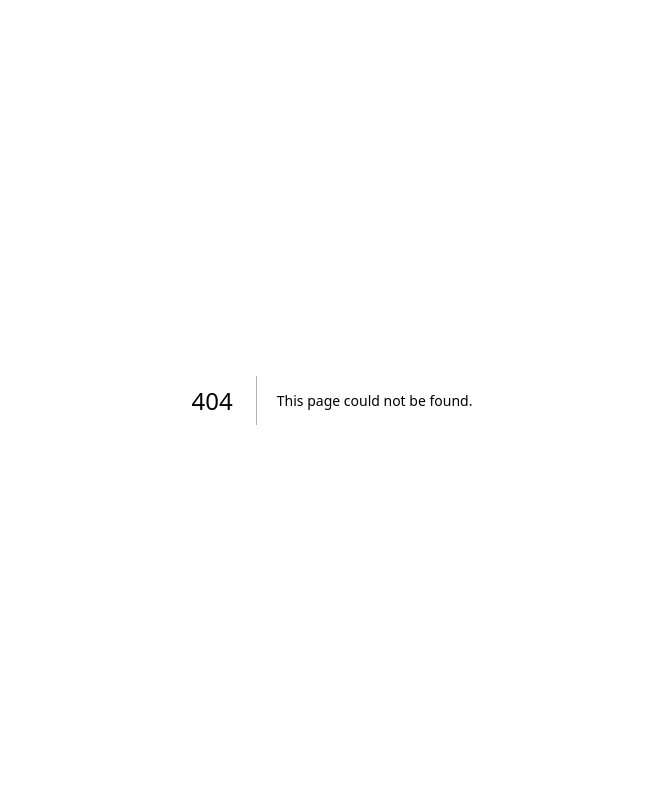
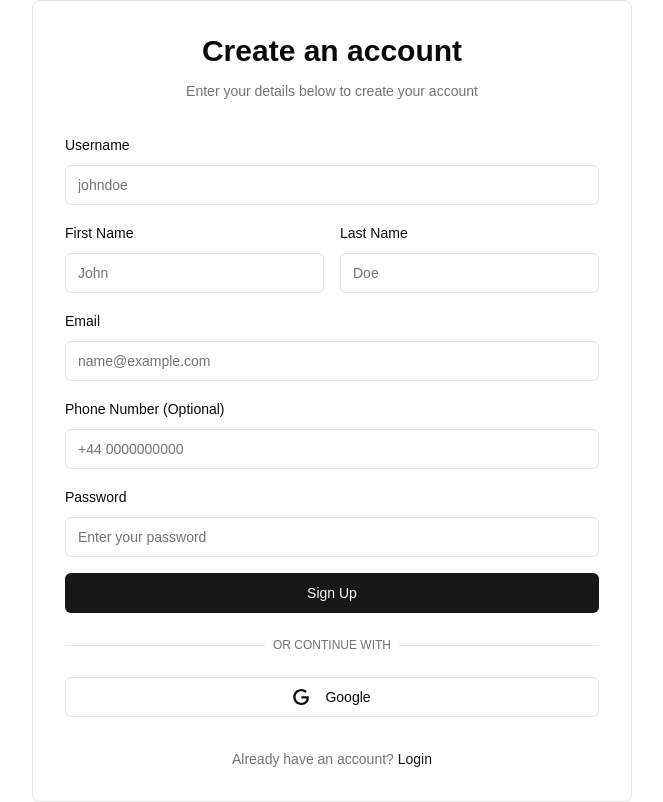
Before and after one commit to Egham-4/Royal-Hackaway-V8, a Next.js app in the folder frontend/: page /signup in a window 1280 px wide. Before the commit this address had no page. Shown: the whole page, without its empty margins (308-971 px from the left). Built offline with nearby package versions, Linux system fonts and the light colour scheme.

Commit message:
completed signup frontend

```diff
--- a/frontend/package.json
+++ b/frontend/package.json
@@ -13,6 +13,7 @@
     "@radix-ui/react-collapsible": "^1.1.3",
     "@radix-ui/react-dialog": "^1.1.6",
     "@radix-ui/react-dropdown-menu": "^2.1.6",
+    "@radix-ui/react-label": "^2.1.2",
     "@radix-ui/react-separator": "^1.1.2",
     "@radix-ui/react-slot": "^1.1.2",
     "@radix-ui/react-tooltip": "^1.1.8",
--- a/frontend/src/app/page.tsx
+++ b/frontend/src/app/page.tsx
@@ -1,11 +1,41 @@
 import Image from "next/image";
 import { ModeToggle } from "@/components/ModeToggle";
+import { Button } from "@/components/ui/button";
+import Link from "next/link";
+
 export default function Home() {
   return (
-    <div className="flex min-h-screen flex-col items-center justify-between p-24">
-      <h1>Landing Page...</h1>
-      <h2>Dark Mode Toggle</h2>
-      <ModeToggle />
+    <div className="min-h-screen">
+      <nav className="flex items-center justify-between p-6">
+        <div className="flex items-center gap-2">
+          <Image src="/logo.png" alt="Logo" width={40} height={40} />
+          <span className="text-xl font-bold">Analytics AI</span>
+        </div>
+        <div className="flex items-center gap-4">
+          <ModeToggle />
+          <Button variant="outline">Log in</Button>
+          <Button>
+            <Link href="/signup">Sign Up</Link>
+          </Button>
+        </div>
+      </nav>
+
+      <main className="container mx-auto px-6 py-16 text-center">
+        <h1 className="text-5xl font-bold tracking-tight">
+          Data Analysis & AI Insights
+          <br />
+          <span className="text-primary">for Your Business</span>
+        </h1>
+        <p className="mt-6 text-xl text-muted-foreground">
+          Transform your SME with powerful analytics and AI-driven insights
+        </p>
+        <div className="mt-10 flex justify-center gap-4">
+          <Button size="lg">Get Started</Button>
+          <Button size="lg" variant="outline">
+            Learn More
+          </Button>
+        </div>
+      </main>
     </div>
   );
 }
--- /dev/null
+++ b/frontend/src/app/signup/page.tsx
@@ -0,0 +1,128 @@
+"use client";
+
+import { useState } from "react";
+import Link from "next/link";
+import { Button } from "@/components/ui/button";
+import { Input } from "@/components/ui/input";
+import { Label } from "@/components/ui/label";
+import { Icons } from "@/components/icons";
+
+export default function SignUpPage() {
+  const [isLoading, setIsLoading] = useState(false);
+
+  async function onSubmit(event: React.SyntheticEvent) {
+    event.preventDefault();
+    setIsLoading(true);
+    setTimeout(() => {
+      setIsLoading(false);
+    }, 3000);
+  }
+
+  return (
+    <div className="min-h-screen flex items-center justify-center bg-background">
+      <div className="relative mx-auto w-full max-w-[600px] space-y-8 p-8 border rounded-lg shadow-sm">
+        <div className="flex flex-col space-y-3 text-center">
+          <h1 className="text-3xl font-bold">Create an account</h1>
+          <p className="text-sm text-muted-foreground">
+            Enter your details below to create your account
+          </p>
+        </div>
+
+        <div className="space-y-6">
+          <form onSubmit={onSubmit} className="space-y-4">
+            <div className="space-y-2">
+              <Label htmlFor="username">Username</Label>
+              <Input
+                id="username"
+                placeholder="johndoe"
+                type="text"
+                autoCapitalize="none"
+                autoComplete="username"
+                autoCorrect="off"
+                disabled={isLoading}
+              />
+            </div>
+
+            <div className="grid gap-4 grid-cols-2">
+              <div className="space-y-2">
+                <Label htmlFor="firstName">First Name</Label>
+                <Input id="firstName" placeholder="John" disabled={isLoading} />
+              </div>
+              <div className="space-y-2">
+                <Label htmlFor="lastName">Last Name</Label>
+                <Input id="lastName" placeholder="Doe" disabled={isLoading} />
+              </div>
+            </div>
+
+            <div className="space-y-2">
+              <Label htmlFor="email">Email</Label>
+              <Input
+                id="email"
+                placeholder="name@example.com"
+                type="email"
+                autoCapitalize="none"
+                autoComplete="email"
+                autoCorrect="off"
+                disabled={isLoading}
+              />
+            </div>
+
+            <div className="space-y-2">
+              <Label htmlFor="phone">Phone Number (Optional)</Label>
+              <Input
+                id="phone"
+                placeholder="+44 0000000000"
+                type="tel"
+                autoComplete="tel"
+                disabled={isLoading}
+              />
+            </div>
+
+            <div className="space-y-2">
+              <Label htmlFor="password">Password</Label>
+              <Input
+                id="password"
+                placeholder="Enter your password"
+                type="password"
+                disabled={isLoading}
+              />
+            </div>
+
+            <Button className="w-full" disabled={isLoading}>
+              {isLoading && (
+                <Icons.spinner className="mr-2 h-4 w-4 animate-spin" />
+              )}
+              Sign Up
+            </Button>
+          </form>
+
+          <div className="relative">
+            <div className="absolute inset-0 flex items-center">
+              <span className="w-full border-t" />
+            </div>
+            <div className="relative flex justify-center text-xs uppercase">
+              <span className="bg-background px-2 text-muted-foreground">
+                Or continue with
+              </span>
+            </div>
+          </div>
+
+          <Button variant="outline" className="w-full" disabled={isLoading}>
+            <Icons.google className="mr-2 h-4 w-4" />
+            Google
+          </Button>
+        </div>
+
+        <p className="text-center text-sm text-muted-foreground">
+          Already have an account?{" "}
+          <Link
+            href="/login"
+            className="font-medium text-primary hover:underline"
+          >
+            Login
+          </Link>
+        </p>
+      </div>
+    </div>
+  );
+}
--- /dev/null
+++ b/frontend/src/components/icons.tsx
@@ -0,0 +1,13 @@
+import { Loader2 } from "lucide-react";
+
+export const Icons = {
+  spinner: Loader2,
+  google: (props: any) => (
+    <svg role="img" viewBox="0 0 24 24" {...props}>
+      <path
+        fill="currentColor"
+        d="M12.48 10.92v3.28h7.84c-.24 1.84-.853 3.187-1.787 4.133-1.147 1.147-2.933 2.4-6.053 2.4-4.827 0-8.6-3.893-8.6-8.72s3.773-8.72 8.6-8.72c2.6 0 4.507 1.027 5.907 2.347l2.307-2.307C18.747 1.44 16.133 0 12.48 0 5.867 0 .307 5.387.307 12s5.56 12 12.173 12c3.573 0 6.267-1.173 8.373-3.36 2.16-2.16 2.84-5.213 2.84-7.667 0-.76-.053-1.467-.173-2.053H12.48z"
+      />
+    </svg>
+  ),
+};
--- /dev/null
+++ b/frontend/src/components/ui/label.tsx
@@ -0,0 +1,26 @@
+"use client"
+
+import * as React from "react"
+import * as LabelPrimitive from "@radix-ui/react-label"
+import { cva, type VariantProps } from "class-variance-authority"
+
+import { cn } from "@/lib/utils"
+
+const labelVariants = cva(
+  "text-sm font-medium leading-none peer-disabled:cursor-not-allowed peer-disabled:opacity-70"
+)
+
+const Label = React.forwardRef<
+  React.ElementRef<typeof LabelPrimitive.Root>,
+  React.ComponentPropsWithoutRef<typeof LabelPrimitive.Root> &
+    VariantProps<typeof labelVariants>
+>(({ className, ...props }, ref) => (
+  <LabelPrimitive.Root
+    ref={ref}
+    className={cn(labelVariants(), className)}
+    {...props}
+  />
+))
+Label.displayName = LabelPrimitive.Root.displayName
+
+export { Label }
```
Also changed, not shown: 1 other file (tests, documents, lock files or other folders).
